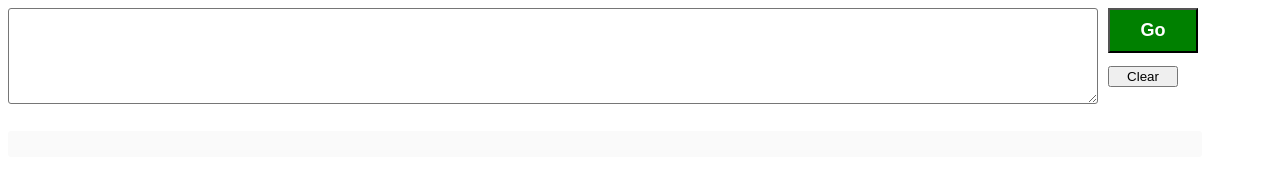
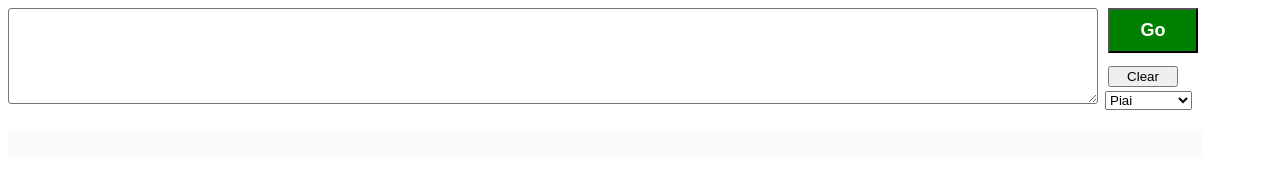
Before and after one commit to somervda/ngScamp, an Angular app: page / in a window 1280 px wide. Shown: the top 181 px of the page. Built offline with nearby package versions, Linux system fonts and the light colour scheme.

Commit message:
Added flag to set the llm to be used Still an ugly app

```diff
--- a/src/app/chat/chat.component.html
+++ b/src/app/chat/chat.component.html
@@ -25,6 +25,15 @@
       >
         Clear
       </button>
+      <select
+        id="llm"
+        [(ngModel)]="selectedLLM"
+        [ngModelOptions]="{ standalone: true }"
+      >
+        <option value="1" selected="true">Piai</option>
+        <option value="2">powerspec</option>
+        <option value="3">Mac</option>
+      </select>
     </div>
     <div class="responsediv">
       <div [innerHTML]="agentResponse" class="responsefield"></div>
--- a/src/app/chat/chat.component.ts
+++ b/src/app/chat/chat.component.ts
@@ -5,11 +5,12 @@ import { ReactiveFormsModule } from '@angular/forms';
 import { marked } from 'marked';
 import { DOCUMENT } from '@angular/common';
 import { Inject, Renderer2 } from '@angular/core';
+import { FormsModule } from '@angular/forms'; // Import FormsModule
 
 @Component({
   selector: 'app-chat',
   standalone: true,
-  imports: [ReactiveFormsModule],
+  imports: [ReactiveFormsModule, FormsModule],
   templateUrl: './chat.component.html',
   styleUrl: './chat.component.scss',
 })
@@ -18,6 +19,7 @@ export class ChatComponent {
   myForm: FormGroup;
   wait = false;
   promptValue = '';
+  selectedLLM = 1;
 
   constructor(
     private webagent: WebagentService,
@@ -32,8 +34,8 @@ export class ChatComponent {
   agentChat(prompt: string) {
     // this.cursorService.showWaitingCursor()
     this.showProcessing(true);
-    this.webagent.getChat(prompt).subscribe((data) => {
-      console.log(data);
+    this.webagent.getChat(prompt, this.selectedLLM).subscribe((data) => {
+      console.log('response:', data);
       this.showProcessing(false);
       this.agentResponse = marked(data, { async: false });
     });
--- a/src/app/services/webagent.service.ts
+++ b/src/app/services/webagent.service.ts
@@ -7,20 +7,27 @@ import { HttpClient, HttpHeaders } from '@angular/common/http';
 export class WebagentService {
   constructor(private http: HttpClient) {}
 
-  getChat(prompt: string) {
+  getChat(prompt: string, selectedLLM: number) {
+    console.log('getChat:', prompt, selectedLLM);
     let hostname = window.location.hostname;
     let result;
+    let url =
+      'http://piai:8123/chat?prompt=' +
+      encodeURIComponent(prompt) +
+      '&llmService=' +
+      selectedLLM.toString();
+
     if (hostname.toLowerCase().startsWith('piai')) {
       // Use the hostname to access the piai service (incases where domain name is part of host name)
-      result = this.http.get<string>(
-        'http://' + hostname + ':8123/chat?prompt=' + encodeURIComponent(prompt)
-      );
-    } else {
-      // Otherwise use piai without a domain suffix
-      result = this.http.get<string>(
-        'http://piai:8123/chat?prompt=' + encodeURIComponent(prompt)
-      );
+      let url =
+        'http://' +
+        hostname +
+        ':8123/chat?prompt=' +
+        encodeURIComponent(prompt) +
+        '&llmService=' +
+        selectedLLM.toString();
     }
+    result = this.http.get<string>(url);
     return result;
   }
 }
```
